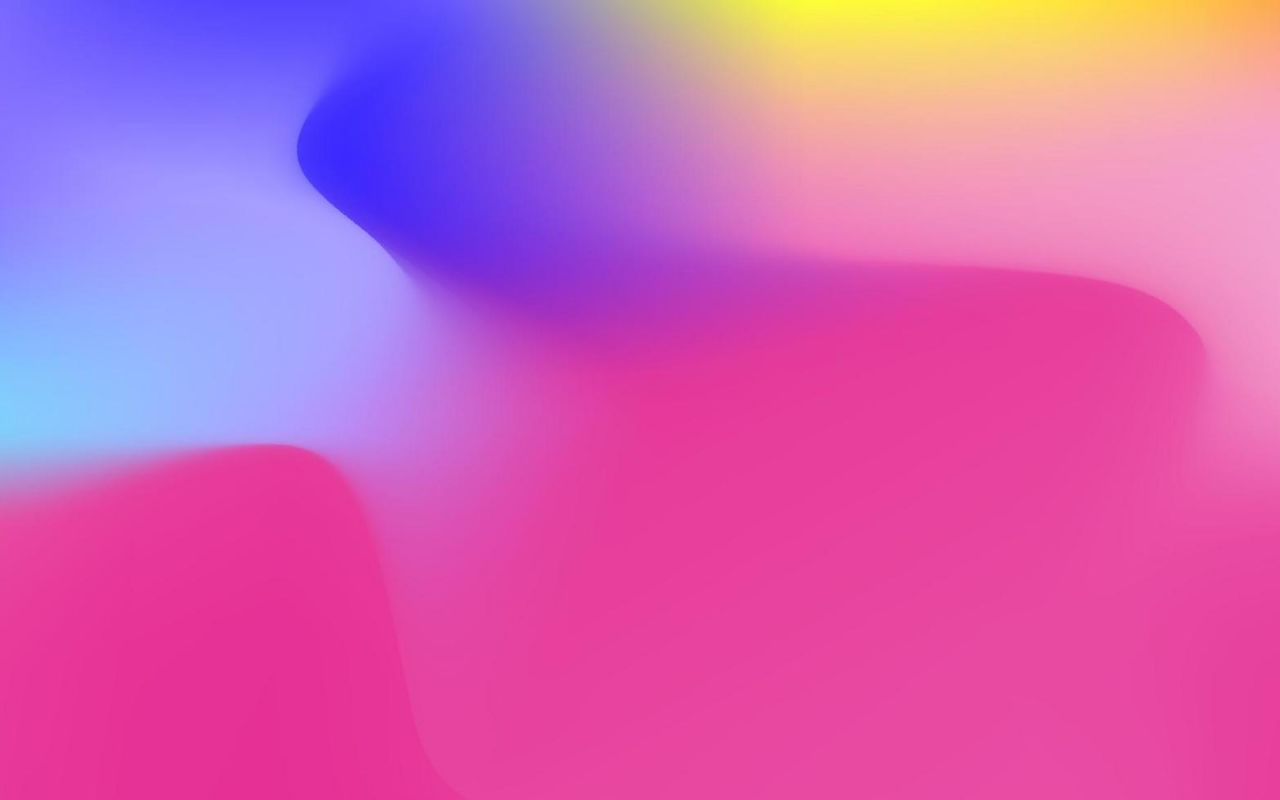
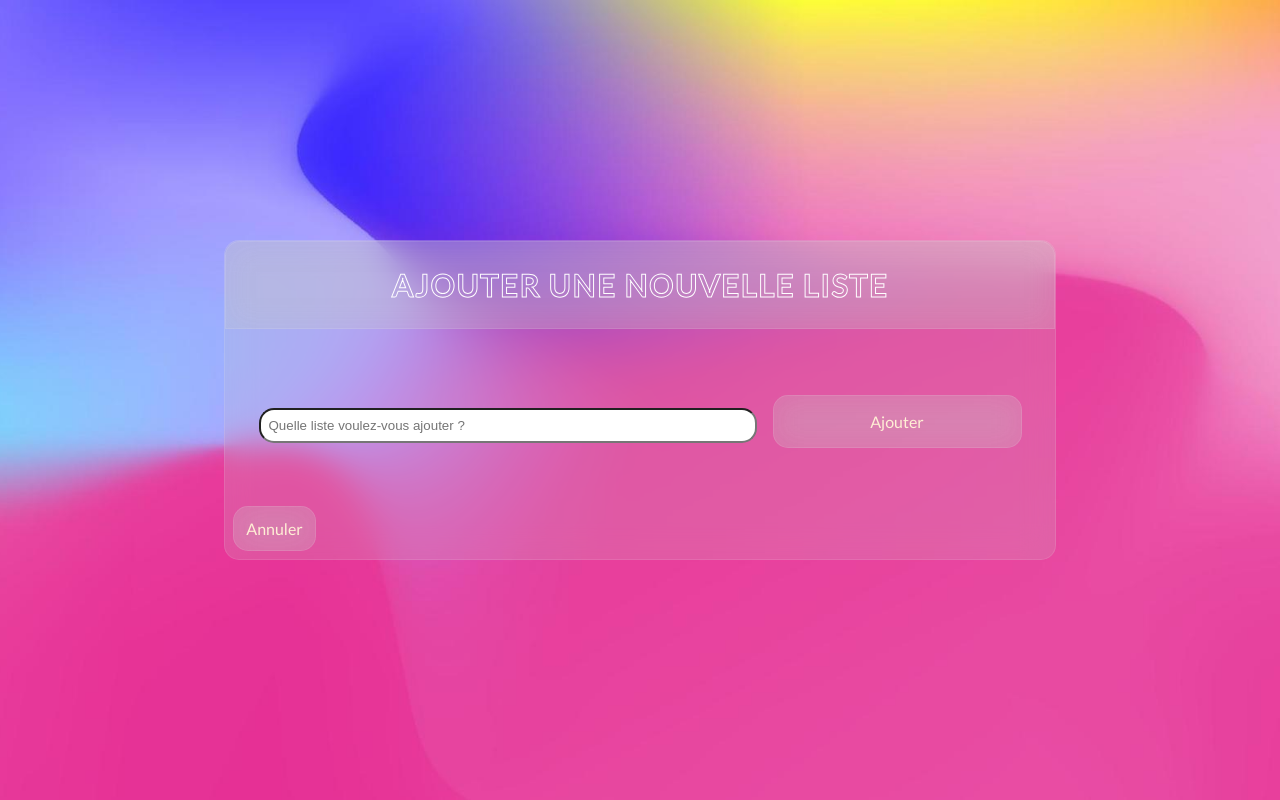
Before and after one commit to AureliaHt/glass-authentication, an Angular app in the folder frontend/: page /new-list in a window 1280 px wide. Before the commit this address led to /. Built offline with nearby package versions, Linux system fonts and the light colour scheme.

Commit message:
routing module updated, all routes works

```diff
--- a/frontend/src/app/app-routing.module.ts
+++ b/frontend/src/app/app-routing.module.ts
@@ -4,7 +4,8 @@ import { RouterModule, Routes } from '@angular/router';
 import { TasksManagerComponent } from './pages/tasks-manager/tasks-manager.component';
 
 const routes: Routes = [
-  { path: '', component: TasksManagerComponent}
+  { path: '', redirectTo: 'lists', pathMatch: 'full'},
+  { path: 'lists', component: TasksManagerComponent}
 ];
 
 @NgModule({
--- a/frontend/src/app/app.module.ts
+++ b/frontend/src/app/app.module.ts
@@ -4,6 +4,7 @@ import { HttpClientModule } from '@angular/common/http';
 
 import { AppRoutingModule } from './app-routing.module';
 import { AppComponent } from './app.component';
+import { PagesModule } from './pages/pages.module';
 
 @NgModule({
   declarations: [
@@ -12,6 +13,7 @@ import { AppComponent } from './app.component';
   imports: [
     HttpClientModule,
     BrowserModule,
+    PagesModule,
     AppRoutingModule
   ],
   providers: [],
--- /dev/null
+++ b/frontend/src/app/pages/add-new-list/add-new-list.component.css
@@ -0,0 +1,124 @@
+.newListContainer {
+    display: flex;
+    flex-direction: column;
+    width: 40vw;
+    height: 30vh;
+    background: #ffffff;
+    background-color: rgba(200, 200, 200, 0.2);
+    border: 1px solid rgba(255, 255, 255, 0.1);
+    border-radius: 15px;
+    backdrop-filter: blur(15px);
+    color: papayawhip;
+}
+
+.newListHeader {
+    display: flex;
+    align-items: center;
+    justify-content: center;
+    height: 30%;
+    width: 100%;
+    background: #000000;
+    background-color: rgba(200, 200, 200, 0.2);
+    border: 1px solid rgba(255, 255, 255, 0.1);
+    border-top-left-radius: 15px;
+    border-top-right-radius: 15px;
+    backdrop-filter: blur(15px);
+    font-size: 2.5vh;
+    letter-spacing: 2px;
+    line-height: 1em;
+    text-transform: uppercase;
+    color: transparent;
+    -webkit-text-stroke: 1px rgb(255, 255, 255);
+}
+
+.addNewList {
+    display: flex;
+    align-items: center;
+    justify-content: center;
+    height: 60%;
+}
+
+.addNewList input {
+    width: 60%;
+    margin-top: 1rem;
+    padding: 0.5rem;
+    border-radius: 15px;
+}
+
+.addNewList button {
+    width: 30%;
+    margin-left: 1rem;
+    margin-top: 0.5rem;
+    padding: 1rem 0;
+    font-family: 'Lato', sans-serif;
+    color: papayawhip;
+    font-size: 1rem;
+    background: #000000;
+    background-color: rgba(200, 200, 200, 0.2);
+    border: 1px solid rgba(255, 255, 255, 0.1);
+    border-radius: 15px;
+    backdrop-filter: blur(15px);
+}
+
+.addNewList button:hover {
+    transform: scale(1.09);
+    box-shadow: 7px 7px 12px rgba(255, 199, 44, 0.767);
+    cursor: pointer;
+}
+
+.cancelButton {
+    width: 10%;
+    margin-left: 0.5rem;
+    margin-bottom: 0.5rem;
+    padding: 0.75rem 0;
+    font-family: 'Lato', sans-serif;
+    color: papayawhip;
+    font-size: 1rem;
+    background: #000000;
+    background-color: rgba(200, 200, 200, 0.2);
+    border: 1px solid rgba(255, 255, 255, 0.1);
+    border-radius: 15px;
+    backdrop-filter: blur(15px);
+    cursor: pointer;
+}
+
+@media only screen and (max-width: 1300px) {
+    .newListContainer {
+        height: 40vh;
+        width: 65vw;
+    }
+}
+
+@media only screen and (max-width: 850px) {
+    .newListContainer {
+        flex-direction: column;
+        height: 50vh;
+        width: 80vw;
+    }
+
+    .newListHeader {
+        height: 20%;
+        font-size: 2vh;
+    }
+
+    .addNewList {
+        flex-direction: column;
+        height: 90%;
+    }
+
+    .addNewList input {
+        width: 90%;
+    }
+
+    .addNewList button {
+        margin-top: 2rem;
+    }
+}
+
+@media only screen and (max-width: 570px) {
+    .newListContainer {
+        flex-direction: column;
+        height: 60vh;
+        width: 92vw;
+    }
+}
--- /dev/null
+++ b/frontend/src/app/pages/add-new-list/add-new-list.component.html
@@ -0,0 +1,10 @@
+<div class="newListContainer">
+    <div class="newListHeader">
+        <h2>Ajouter une nouvelle liste</h2>
+    </div>
+    <div class="addNewList">
+        <input #newTitleListInput type="text" placeholder="Quelle liste voulez-vous ajouter ?">
+        <button (click)="createList(newTitleListInput.value)">Ajouter</button>
+    </div>
+    <button class="cancelButton" routerLink="/lists">Annuler</button>
+</div>
--- /dev/null
+++ b/frontend/src/app/pages/add-new-list/add-new-list.component.ts
@@ -0,0 +1,21 @@
+import { Component, OnInit } from '@angular/core';
+import { TaskService } from 'src/app/services/task.service';
+
+@Component({
+  selector: 'app-add-new-list',
+  templateUrl: './add-new-list.component.html',
+  styleUrls: ['./add-new-list.component.css']
+})
+export class AddNewListComponent implements OnInit {
+
+  constructor(private taskService: TaskService) { }
+
+  ngOnInit(): void {
+  }
+
+  createList(title:string) {
+    this.taskService.createList(title).subscribe((res:any) => {
+      console.log(res);
+    });
+  }
+}
--- a/frontend/src/app/pages/pages.module.ts
+++ b/frontend/src/app/pages/pages.module.ts
@@ -1,15 +1,30 @@
 import { NgModule } from '@angular/core';
 import { CommonModule } from '@angular/common';
+import { RouterModule, Routes } from '@angular/router';
+
+import { TaskService } from '../services/task.service';
+import { WebRequestService } from '../services/web-request.service';
+
 import { TasksManagerComponent } from './tasks-manager/tasks-manager.component';
+import { AddNewListComponent } from './add-new-list/add-new-list.component';
 
-
+const tasksManagerRoutes: Routes = [
+  { path: 'new-list', component: AddNewListComponent},
+  { path: 'lists/:listId', component: TasksManagerComponent}
+]
 
 @NgModule({
   declarations: [
-    TasksManagerComponent
+    TasksManagerComponent,
+    AddNewListComponent
   ],
   imports: [
-    CommonModule
+    CommonModule,
+    RouterModule.forChild(tasksManagerRoutes)
+  ],
+  providers: [
+    TaskService,
+    WebRequestService
   ]
 })
 export class PagesModule { }
--- a/frontend/src/app/pages/tasks-manager/tasks-manager.component.css
+++ b/frontend/src/app/pages/tasks-manager/tasks-manager.component.css
@@ -124,17 +124,13 @@
     text-decoration: line-through;
 }
 
-.managementListsButton{
-    display: flex;
-    margin-left: 1rem;
-    margin-bottom: 1rem;
-}
-
-.addListButton {
+button {
     display: flex;
     align-items: center;
     justify-content: center;
     width: 30%;
+    margin-left: 1rem;
+    margin-bottom: 1rem;
     padding: 1rem 0;
     font-family: 'Lato', sans-serif;
     color: papayawhip;
@@ -144,6 +140,11 @@
     border: 1px solid rgba(255, 255, 255, 0.1);
     border-radius: 15px;
     backdrop-filter: blur(15px);
+}
+
+button:hover {
+    transform: scale(1.09);
+    box-shadow: 7px 7px 12px rgba(255, 199, 44, 0.767);
     cursor: pointer;
 }
 
@@ -174,7 +175,7 @@
         font-size: 1.4rem;
     }
 
-    .addListButton {
+    .managementListsButton a {
         font-size: 0.8rem;
     }
 }
--- a/frontend/src/app/pages/tasks-manager/tasks-manager.component.html
+++ b/frontend/src/app/pages/tasks-manager/tasks-manager.component.html
@@ -7,17 +7,13 @@
             <a class="listsManagement-item is-active">
                 <p>Liste 1 - test</p>
             </a>
-            <a class="listsManagement-item">
-                <p>Liste 2 - test</p>
-            </a>
-            <a class="listsManagement-item">
-                <p>Liste 3 - test</p>
+            <a class="listsManagement-item" *ngFor="let list of lists" [routerLink]="['/lists', list._id]">
+                <p>{{ list.title }}</p>
             </a>
         </div>
-        <div class="managementListsButton">
-            <button class="addListButton" (click)="createNewList()"> + Nouvelle Liste</button>
-        </div>
+        <button routerLink="/new-list" > Nouvelle Liste</button>
     </div>
+
     <div class="tasksManager">
         <div class="managerTaskTitle">
             <h2>Todo</h2>
--- a/frontend/src/app/pages/tasks-manager/tasks-manager.component.ts
+++ b/frontend/src/app/pages/tasks-manager/tasks-manager.component.ts
@@ -1,4 +1,5 @@
 import { Component, OnInit } from '@angular/core';
+import { ActivatedRoute, Params } from '@angular/router';
 import { TaskService } from 'src/app/services/task.service';
 
 @Component({
@@ -8,14 +9,20 @@ import { TaskService } from 'src/app/services/task.service';
 })
 export class TasksManagerComponent implements OnInit {
 
-  constructor(private taskService: TaskService) { }
+  lists: any;
+
+  constructor(private taskService: TaskService, private route: ActivatedRoute) { }
 
   ngOnInit(): void {
-  }
 
-  createNewList() {
-    this.taskService.createList('testing add button again').subscribe((res: any) => {
-      console.log(res);
-    });
+    this.route.params.subscribe(
+      (params: Params) => {
+        console.log(params);
+      }
+    )
+
+    this.taskService.getLists().subscribe((lists: any) => {
+      this.lists = lists;
+    })
   }
 }
--- a/frontend/src/app/services/task.service.ts
+++ b/frontend/src/app/services/task.service.ts
@@ -12,4 +12,9 @@ export class TaskService {
   createList(title:string) {
     return this.webRequestService.post('lists', { title });
   }
+
+  /* purpose: get(read) the lists created */
+  getLists() {
+    return this.webRequestService.get('lists');
+  }
 }
```
